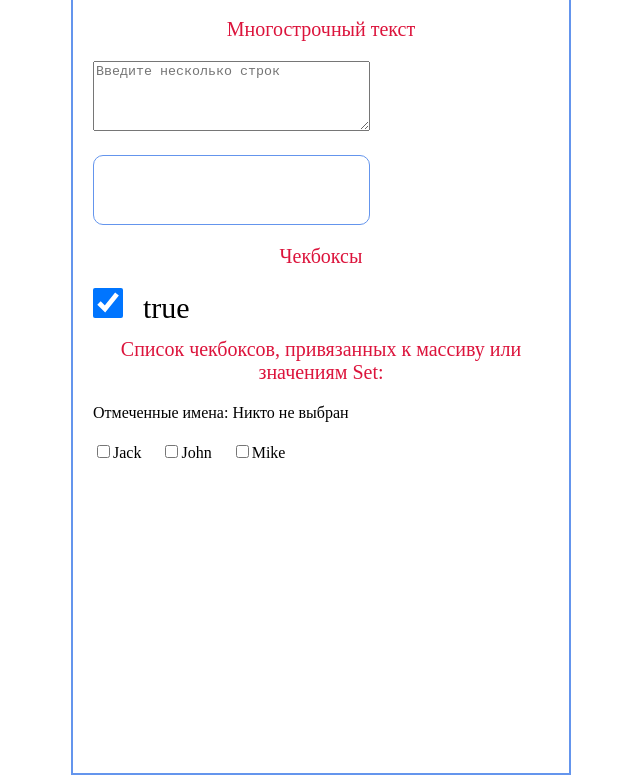
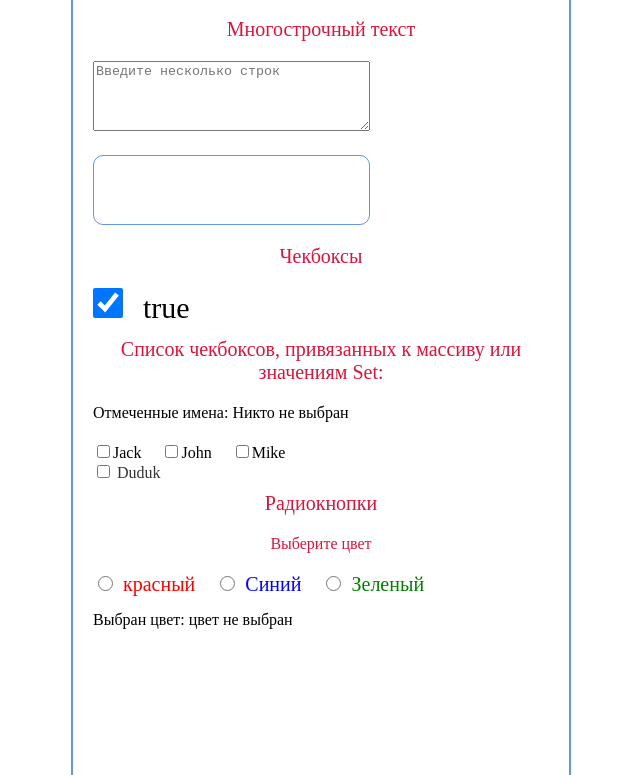
Before and after one commit to innamagkeeva/vue_components, a Vue app: page / in a window 1280 px wide. Shown: the part 4077-4852 px from the top of the page, without its empty margins (319-959 px from the left). Built offline with nearby package versions, Linux system fonts and the light colour scheme; the HTML template or start-up script is replaced by a standard one.

Commit message:
Радиокнопки

```diff
--- a/src/components/WorkingWithForms.vue
+++ b/src/components/WorkingWithForms.vue
@@ -2,18 +2,22 @@
 import { computed, ref } from 'vue'
 type BasChecked = true | false
 type BasCheckedNames = 'Jack' | 'John' | 'Mike'
+type BasSelectedColor = 'Красный' | 'Синий' | 'Зеленый' | 'цвет не выбран'
 
 const message = ref<string>('')
 const multilineMessage = ref<string>('')
 const checked = ref<BasChecked>(true)
 
 const checkedNames = ref<BasCheckedNames[]>([])
+
 const checkedNamesText = computed(() => {
   if (checkedNames.value.length === 0) {
     return 'Никто не выбран'
   }
   return `${checkedNames.value.join(', ')}`
 })
+
+const selectedColor = ref<BasSelectedColor>('цвет не выбран')
 </script>
 <template>
   <h1
@@ -83,12 +87,73 @@ const checkedNamesText = computed(() => {
       >John</label
     >
     <input
+      style="cursor: pointer"
       type="checkbox"
       id="Mike"
       value="Mike"
       v-model="checkedNames"
     />
     <label for="Mike">Mike</label>
+
+    <label class="checkbox-item">
+      <input
+        type="checkbox"
+        value="Duduk"
+        v-model="checkedNames"
+      />
+      Duduk
+    </label>
+    <p class="title">Радиокнопки</p>
+    <p
+      class="title"
+      style="font-size: 16px"
+    >
+      Выберите цвет
+    </p>
+
+    <input
+      type="radio"
+      id="red"
+      name="color"
+      value="Красный"
+      v-model="selectedColor"
+      class="radio-item"
+    />
+    <label
+      for="red"
+      class="radio-label"
+      style="color: red"
+      >красный</label
+    >
+    <input
+      type="radio"
+      id="blue"
+      name="color"
+      value="Синий"
+      v-model="selectedColor"
+      class="radio-item"
+    />
+    <label
+      for="blue"
+      class="radio-label"
+      style="color: blue"
+      >Синий</label
+    >
+    <input
+      type="radio"
+      id="green"
+      name="color"
+      v-model="selectedColor"
+      value="Зеленый"
+      class="radio-item"
+    />
+    <label
+      for="green"
+      class="radio-label"
+      style="color: green"
+      >Зеленый</label
+    >
+    <div>Выбран цвет: {{ selectedColor }}</div>
   </div>
 </template>
 
@@ -102,7 +167,7 @@ const checkedNamesText = computed(() => {
 
 .circuit {
   width: 500px;
-  height: 910px;
+  height: 1200px;
   margin: 0 auto;
   margin-bottom: 10px;
   border: 2px solid cornflowerblue;
@@ -131,4 +196,25 @@ const checkedNamesText = computed(() => {
   height: 30px;
   margin: 0 20px 20px 0;
 }
+
+.checkbox-item {
+  display: block;
+  margin-bottom: 10px;
+  font-size: 16px;
+  color: #333;
+  cursor: pointer;
+}
+
+.radio-item {
+  width: 15px;
+  height: 15px;
+  margin-right: 10px;
+  margin-bottom: 20px;
+  cursor: pointer;
+}
+
+.radio-label {
+  font-size: 20px;
+  margin-right: 20px;
+}
 </style>
```
